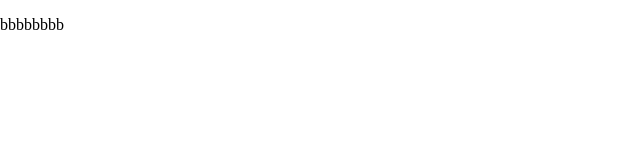
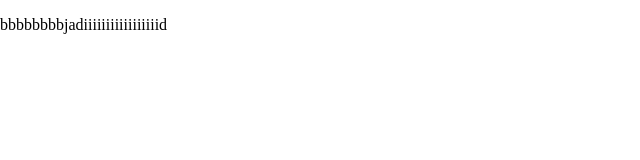
Before and after one commit to rohallahhatami/page, a plain HTML site: page b.html in a window 1280 px wide. Shown: the whole page, without its empty margins (0-640 px from the left). Drawn offline with Linux system fonts and the light colour scheme.

Commit message:
ch b.html

```diff
--- a/b.html
+++ b/b.html
@@ -8,7 +8,7 @@
 
 <body>
 <section>
-    <p>bbbbbbbb</p>
+    <p>bbbbbbbbjadiiiiiiiiiiiiiiiiid</p>
 </section>
 </body>
 </html>
```
